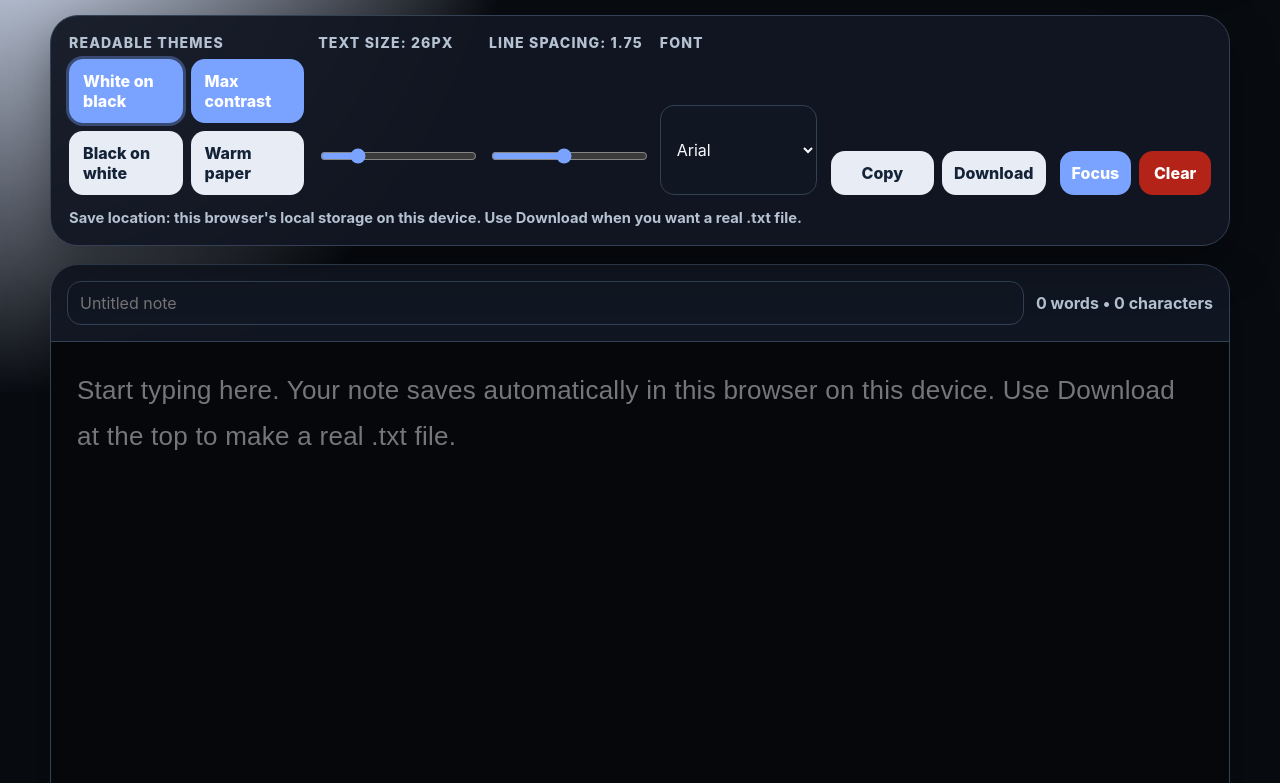
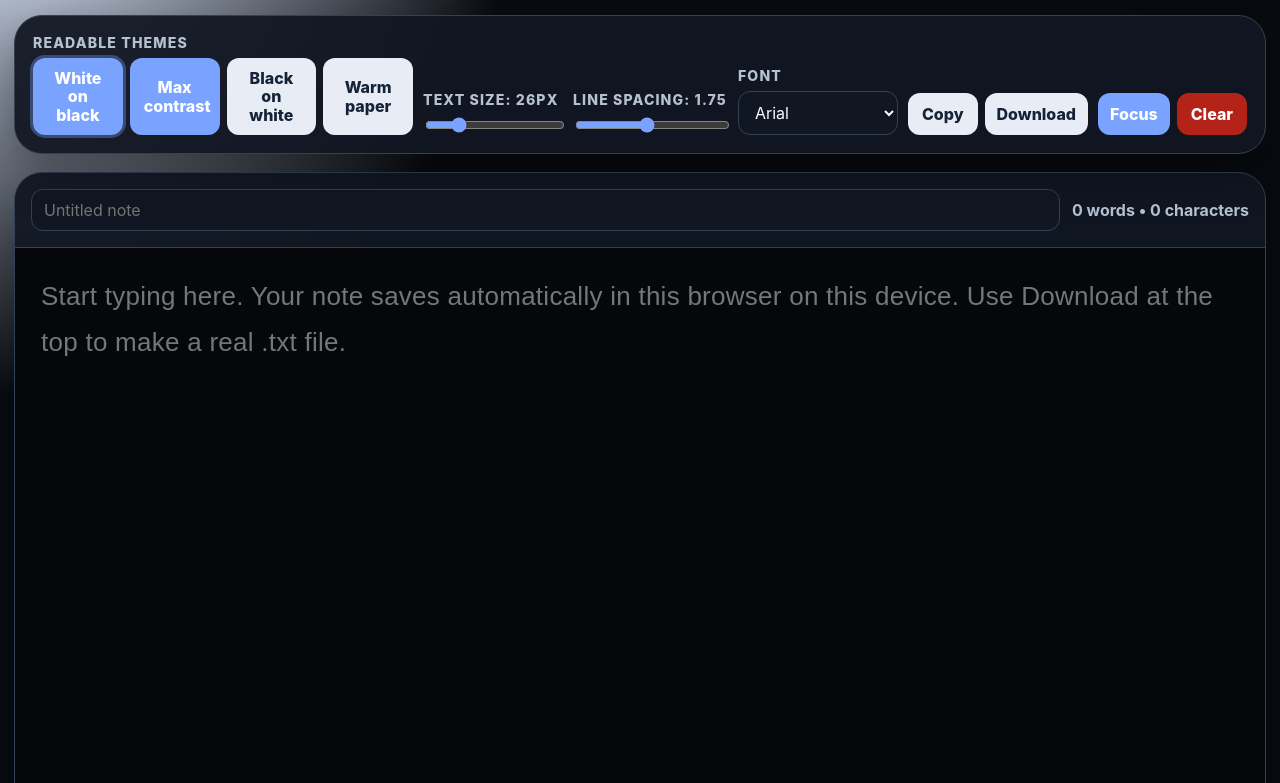
Before and after one commit to gisere3674/Demo2, a plain HTML site: page index.html in a window 1280 px wide. Shown: the part 117-900 px from the top of the page. Drawn offline with Linux system fonts and the light colour scheme.

Commit message:
Update index.html

```diff
--- a/index.html
+++ b/index.html
@@ -33,7 +33,7 @@
     }
 
     .app {
-      width: min(1180px, calc(100% - 24px));
+      width: min(1500px, calc(100% - 28px));
       margin: 0 auto;
       padding: 24px 0;
     }
@@ -87,8 +87,8 @@
     .toolbar {
       padding: 18px;
       display: grid;
-      grid-template-columns: 1.5fr 1fr 1fr 1fr auto auto;
-      gap: 14px;
+      grid-template-columns: minmax(380px, 1.4fr) minmax(140px, 0.55fr) minmax(155px, 0.55fr) 160px auto auto;
+      gap: 10px;
       height: fit-content;
       position: sticky;
       top: 16px;
@@ -97,7 +97,9 @@
 
     .control-group {
       display: grid;
-      gap: 8px;
+      align-content: end;
+      gap: 7px;
+      min-width: 0;
     }
 
     label,
@@ -107,6 +109,7 @@
       font-weight: 800;
       text-transform: uppercase;
       letter-spacing: 0.08em;
+      white-space: nowrap;
     }
 
     input[type="text"],
@@ -119,9 +122,9 @@
     input[type="text"],
     select {
       width: 100%;
-      min-height: 44px;
+      min-height: 42px;
       border: 1px solid var(--border);
-      border-radius: 14px;
+      border-radius: 12px;
       background: var(--panel);
       color: var(--text);
       padding: 10px 12px;
@@ -135,15 +138,15 @@
     .button-row {
       display: grid;
       grid-template-columns: 1fr 1fr;
-      gap: 8px;
+      gap: 7px;
       align-self: end;
     }
 
     button {
-      min-height: 44px;
+      min-height: 42px;
       border: 0;
-      border-radius: 14px;
-      padding: 10px 12px;
+      border-radius: 12px;
+      padding: 9px 12px;
       background: var(--accent);
       color: #fff;
       cursor: pointer;
@@ -169,14 +172,15 @@
 
     .theme-grid {
       display: grid;
-      grid-template-columns: repeat(2, 1fr);
-      gap: 8px;
+      grid-template-columns: repeat(4, minmax(82px, 1fr));
+      gap: 7px;
     }
 
     .theme-grid button {
-      min-height: 58px;
+      min-height: 42px;
       border: 2px solid transparent;
-      text-align: left;
+      text-align: center;
+      line-height: 1.15;
     }
 
     .theme-grid button.active {
@@ -313,17 +317,13 @@
       padding: clamp(20px, 5vw, 70px);
     }
 
-    .save-note {
-      grid-column: 1 / -1;
-      margin: 0;
-      color: var(--muted);
-      font-size: 0.92rem;
-      font-weight: 700;
-    }
-
     @media (max-width: 1100px) {
       .toolbar {
         grid-template-columns: repeat(3, minmax(180px, 1fr));
+      }
+
+      .theme-grid {
+        grid-template-columns: repeat(2, 1fr);
       }
     }
 
@@ -351,7 +351,7 @@
     <header>
       <div>
         <h1>Easy Read Notepad</h1>
-        <p class="subtitle">A one-file notepad with large, high-contrast text and automatic local saving.</p>
+        <p class="subtitle">A one-file notepad with large text. Auto-save stays in this browser; Download makes a real .txt file.</p>
       </div>
       <div class="status" id="saveStatus" aria-live="polite">Saved locally</div>
     </header>
@@ -396,7 +396,6 @@
           <button type="button" id="focusButton">Focus</button>
           <button type="button" id="clearButton" class="danger">Clear</button>
         </div>
-        <p class="save-note">Save location: this browser's local storage on this device. Use Download when you want a real .txt file.</p>
       </aside>
 
       <section class="editor-card" aria-label="Notepad editor">
```
